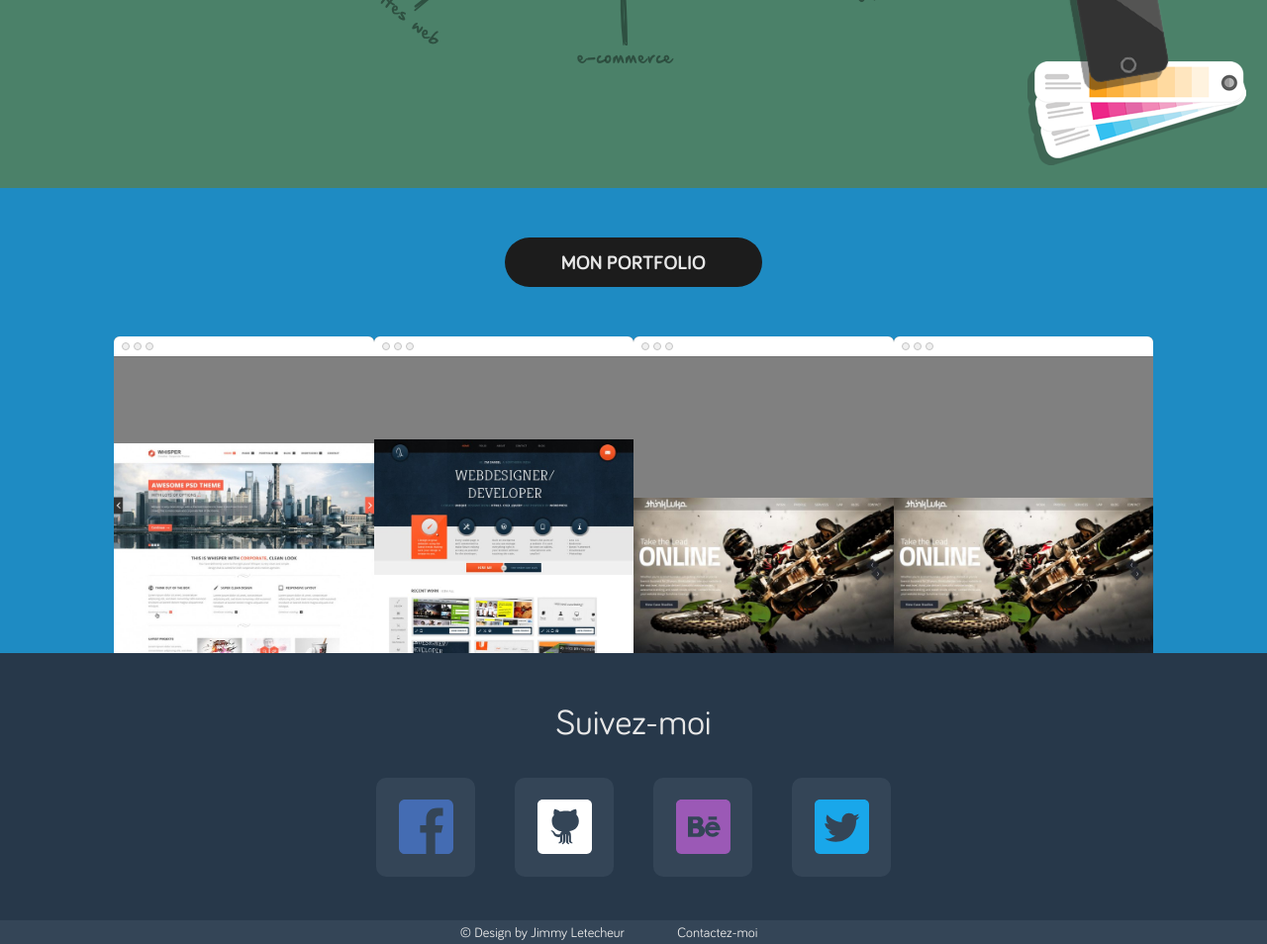
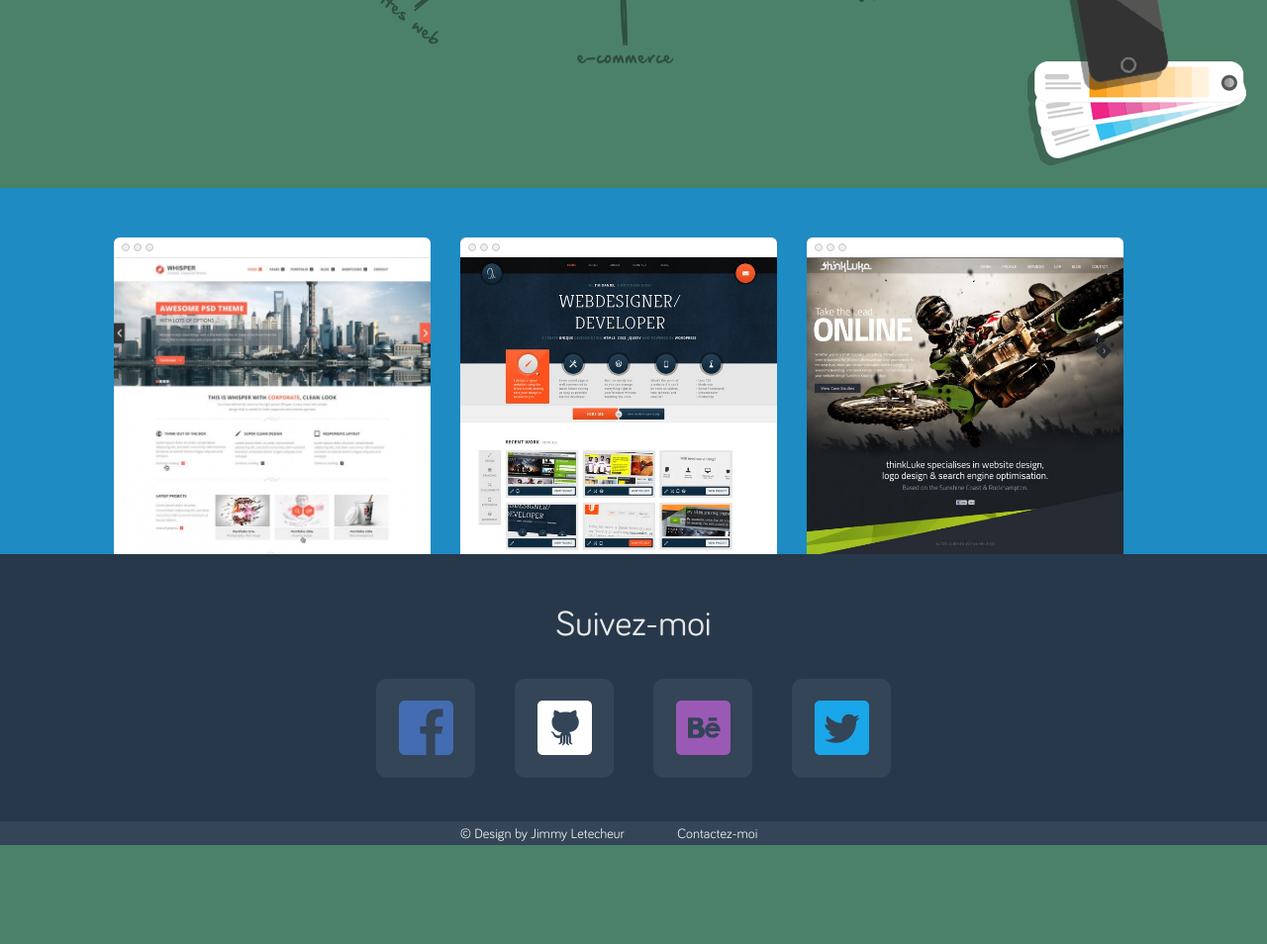
Before and after one commit to Jimmylet/Portfolio, a PHP site: page / in a window 1280 px wide. Shown: the part 1755-2709 px from the top of the page at 99% size. After the commit the page ends 2609 px from the top, so only its background shows below. Run offline with PHP 8.4, Linux system fonts and the light colour scheme.

Commit message:
modif position tablet view

```diff
--- a/www/index.html
+++ b/www/index.html
@@ -54,9 +54,9 @@
 							</a>
 						</section>
 						<section class="portfolio-news">
-							<a href="./html/portfolio.html" class="portfolio-news__button">
+							<!--<a href="./html/portfolio.html" class="portfolio-news__button">
 								<h2>Mon portfolio</h2>
-							</a>
+							</a>-->
 							<div class="news-container">
 								<div class="news-container__browser">
 									<a href="#" class="news-container__link">
@@ -91,14 +91,14 @@
 										<div class="news-container__hovereffect"></div>
 									</a>
 								</div>
-								<div class="news-container__browser">
+								<div class="news-container__browser news-container__browser-none">
 									<a href="#" class="news-container__link">
 										Vers Take online
 										<div class="news-container__topbar">
 											<span class="news-container__topbar__circles"></span>
 										</div>
-										<img class="news-container__img news-container__img-3"
-										     src="./img/portfolioimg/ex3.jpg" alt="Exemple 3">
+										<img class="news-container__img news-container__img-4"
+										     src="./img/portfolioimg/ex4.png" alt="Exemple 4">
 										<div class="news-container__hovereffect"></div>
 									</a>
 								</div>
--- a/www/stylus/components/section.portfolio.news_components.styl
+++ b/www/stylus/components/section.portfolio.news_components.styl
@@ -89,6 +89,8 @@
       bottom -164px
     &__img-3
       bottom -495px
+    &__img-4
+      bottom -1145px
 
 
   .news-container__browser:hover .news-container__hovereffect
--- a/www/stylus/objects/section.portfolio.news_objects.styl
+++ b/www/stylus/objects/section.portfolio.news_objects.styl
@@ -4,12 +4,17 @@
     margin-top 5rem
 
 .news-container
-  padding 0 3rem 5rem 3rem
+  padding 5rem 3rem 5rem 3rem
   &__browser
     height 32rem
     max-width 32rem
     position relative
+    display block
     margin 5rem auto 0 auto
+  &__browser:nth-child(1)
+    margin 0 auto
+  &__browser:nth-child(4)
+    display none
   &__topbar
     position: relative
   &__img
@@ -20,6 +25,19 @@
     display block
 
 
+@media screen and (min-width: 768px)
+  .news-container
+    &__browser
+      display inline-block
+      width 32rem
+      margin 5rem 5rem 0 0
+    &__browser:nth-child(1)
+      margin 0 5rem 0 0
+    &__browser:nth-child(2n+2)
+      margin 5rem 0 0 0
+    &__browser:nth-child(4)
+      display inline-block
+
 @media screen and (min-width: 1080px)
   .news-container
     display flex
@@ -28,3 +46,8 @@
     padding 0 1.5rem
     &__browser
       width 32rem
+      margin 5rem auto 0 auto
+    &__browser:nth-child(1)
+      margin 5rem 3rem 0 0
+    &__browser:nth-child(4)
+      display none
--- a/www/stylus/styles.styl
+++ b/www/stylus/styles.styl
@@ -21,6 +21,15 @@
 @import "base/base.styl"
 
 
+
+// Components
+@import "components/header_components.styl"
+@import "components/section.welcome_components.styl"
+@import "components/section.contact-me_components.styl"
+@import "components/section.more_components.styl"
+@import "components/section.portfolio.news_components.styl"
+@import "components/section.footer__components.styl"
+
 // Objects
 @import "objects/header_objects.styl"
 @import "objects/section.welcome_objects.styl"
@@ -30,14 +39,5 @@
 @import "objects/section.footer_objects.styl"
 
 
-// Components
-@import "components/header_components.styl"
-@import "components/section.welcome_components.styl"
-@import "components/section.contact-me_components.styl"
-@import "components/section.more_components.styl"
-@import "components/section.portfolio.news_components.styl"
-@import "components/section.footer__components.styl"
-
-
 // Trumps
 // --- nothing here (yet)
```
Also changed, not shown: www/css/styles.css, www/img/portfolioimg/ex4.png (added).
